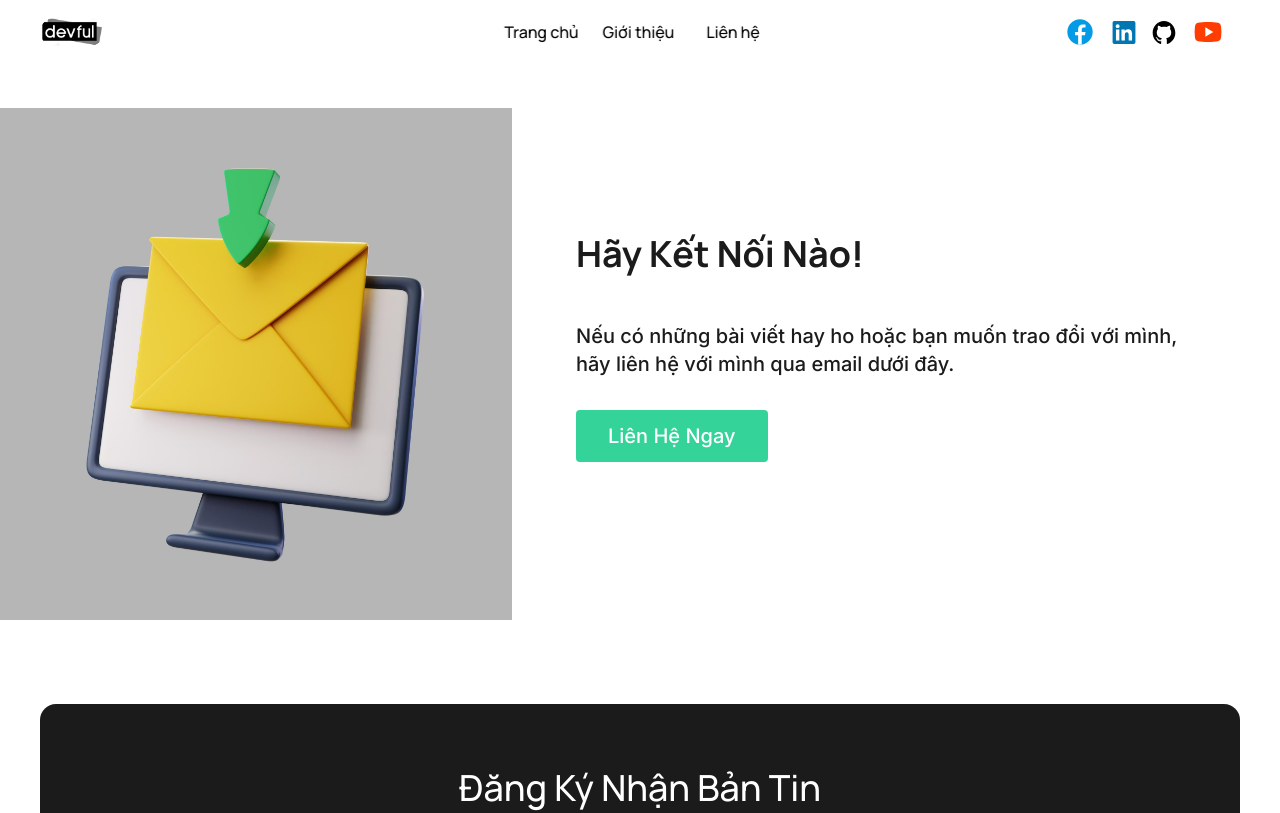
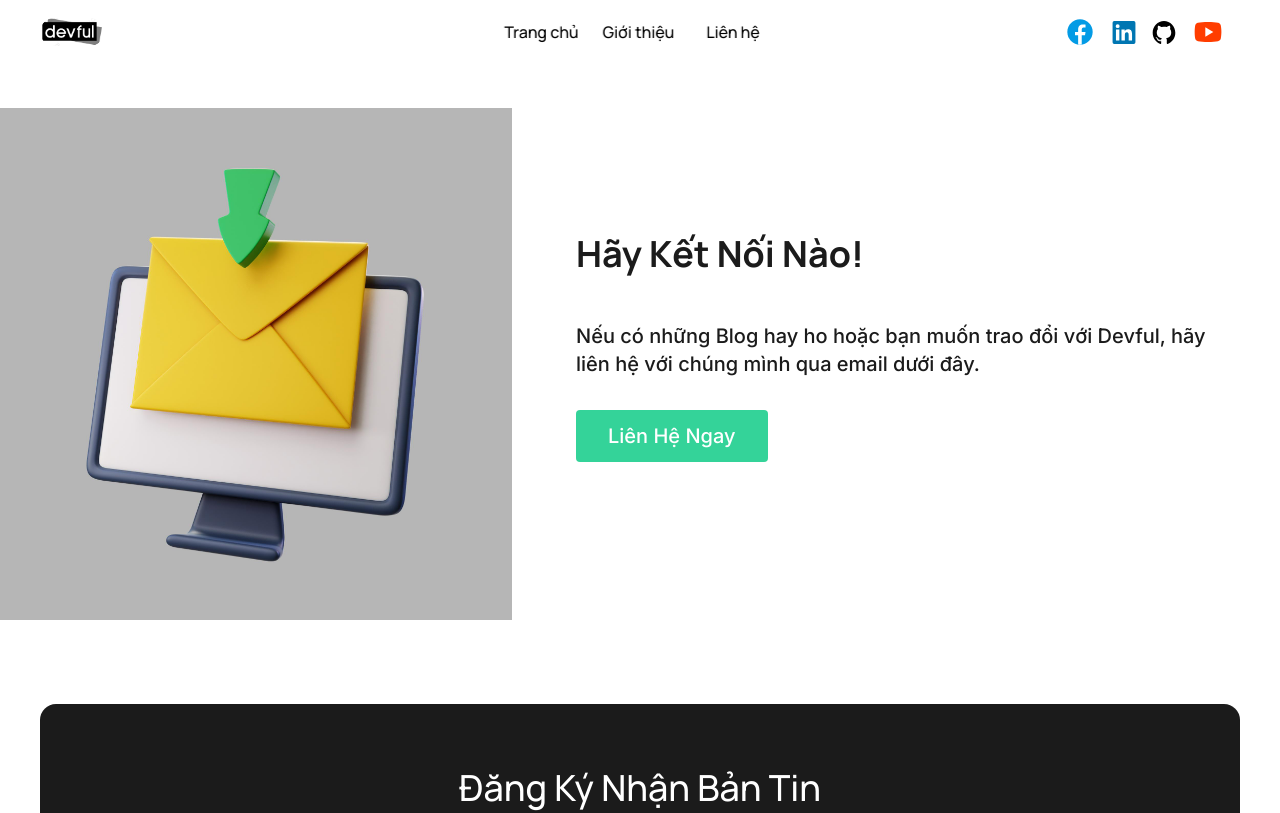
Before and after one commit to giabao0301/devful-blog, a Next.js app: page /contact in a window 1280 px wide. Shown: the top 813 px of the page. Built offline with nearby package versions, Linux system fonts and the light colour scheme.

Commit message:
Update image path in progressive-web-apps-pwa/index.mdx and update contact form text in ContactForm.js

```diff
--- a/content/progressive-web-apps-pwa/index.mdx
+++ b/content/progressive-web-apps-pwa/index.mdx
@@ -1,7 +1,7 @@
 ---
 title: "Hướng dẫn sử dụng hibernate trong dự án Spring Boot"
 description: "Hướng dẫn sử dụng Hibernate trong một dự án Spring Boot giúp bạn tương tác với cơ sở dữ liệu một cách dễ dàng và linh hoạt. Dưới đây Devful sẽ hướng dẫn mọi người các bước cơ bản để tích hợp Hibernate vào dự án Spring Boot."
-image: "../../public/blogs/carlos-muza-hpjSkU2UYSU-unsplash.jpg"
+image: "../../public/blogs/hibernate-in-java.png"
 publishedAt: "2022-11-12"
 updatedAt: "2022-11-12"
 author: "Gia Bao"
--- a/src/components/Contact/ContactForm.js
+++ b/src/components/Contact/ContactForm.js
@@ -5,8 +5,8 @@ import siteMetadata from "@/src/utils/siteMetaData";
 export default function ContactForm() {
   return (
     <div className="mt-12 text-base xs:text-lg sm:text-xl font-medium leading-relaxed font-in">
-      Nếu có những bài viết hay ho hoặc bạn muốn trao đổi với mình, hãy liên hệ
-      với mình qua email dưới đây.
+      Nếu có những Blog hay ho hoặc bạn muốn trao đổi với Devful, hãy liên hệ
+      với chúng mình qua email dưới đây.
       <a
         href={siteMetadata.gmail}
         rel="noopener noreferrer"
```
Also changed, not shown: public/blogs/hibernate-in-java.png (added).
